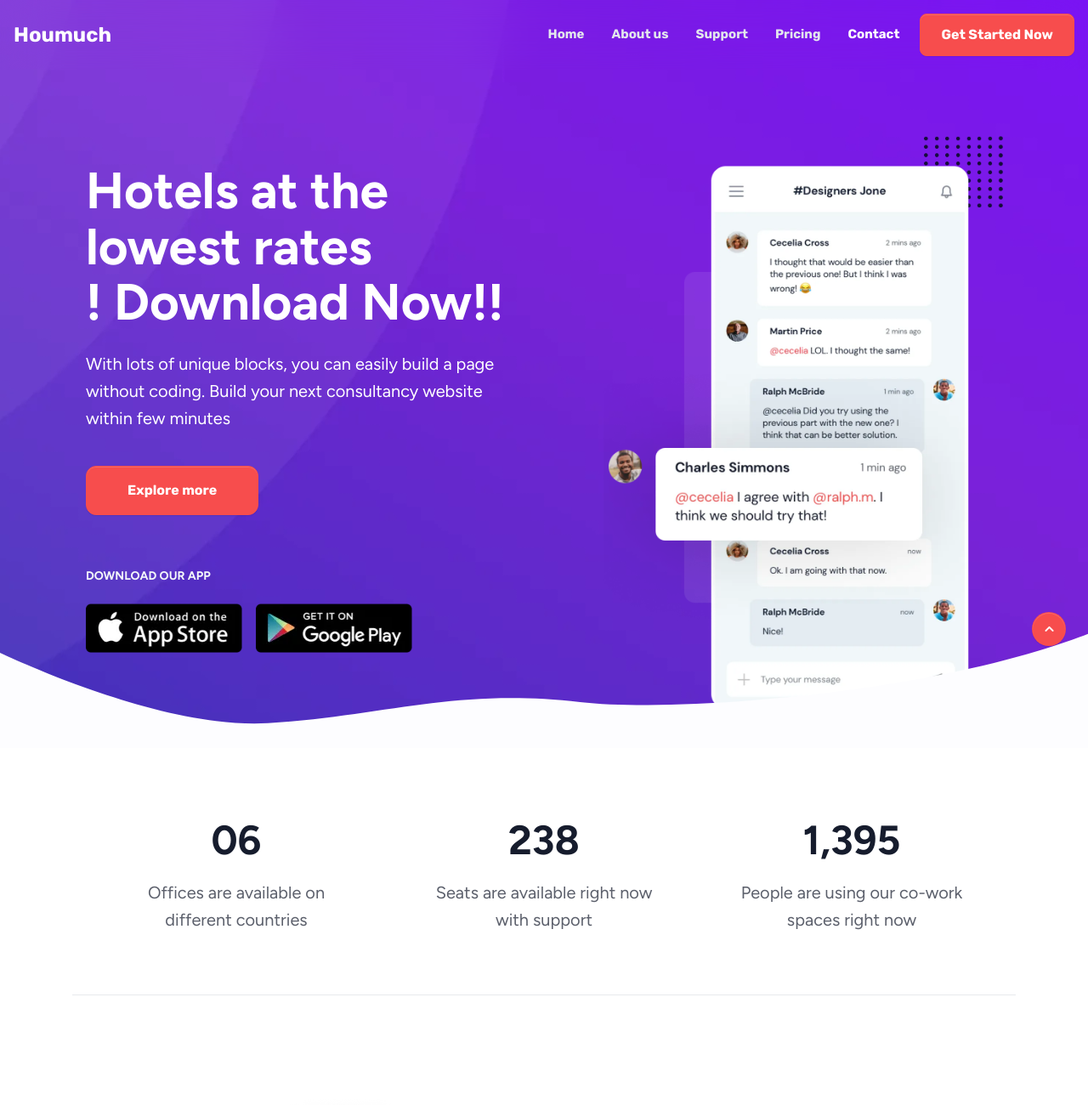
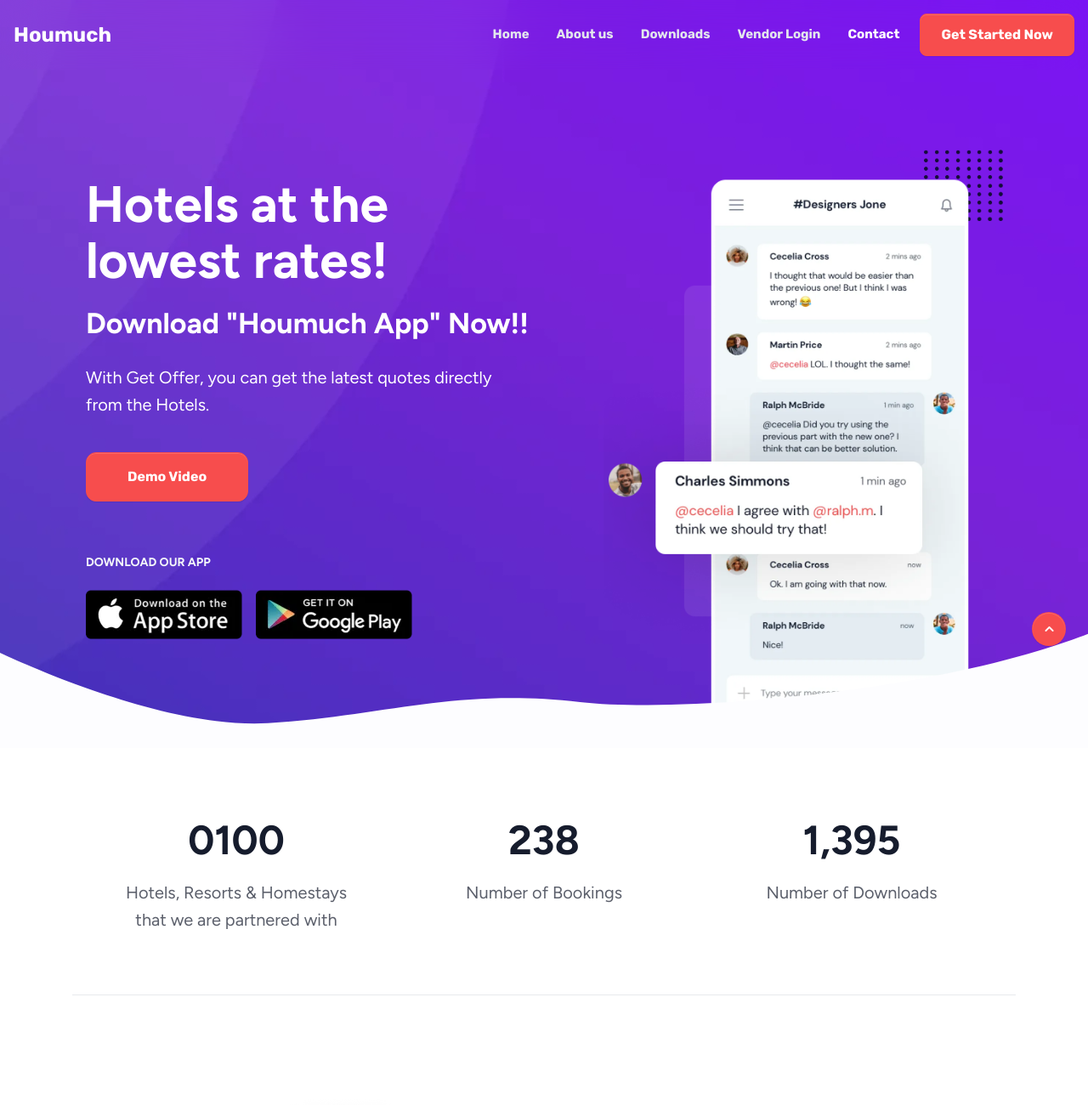
Before and after one commit to rah233/hmweb, a plain HTML site: page index.html in a window 1280 px wide. Shown: the top 1300 px of the page at 85% size. Drawn offline with nearby package versions, Linux system fonts and the light colour scheme.

Commit message:
Latest changes

```diff
--- a/index.html
+++ b/index.html
@@ -39,8 +39,8 @@
               <ul class="navbar-nav gap-md-2 gap-lg-3 pt-x1 pb-1 pt-md-0 pb-md-0" data-navbar-nav="data-navbar-nav">
                 <li class="nav-item"> <a class="nav-link lh-xl" href="#home">Home</a></li>
                 <li class="nav-item"> <a class="nav-link lh-xl" href="#about">About us</a></li>
-                <li class="nav-item"> <a class="nav-link lh-xl" href="#service">Support</a></li>
-                <li class="nav-item"> <a class="nav-link lh-xl" href="#pricing">Pricing</a></li>
+                <li class="nav-item"> <a class="nav-link lh-xl" href="#service">Downloads</a></li>
+                <li class="nav-item"> <a class="nav-link lh-xl" href="#pricing">Vendor Login</a></li>
                 <li class="nav-item"> <a class="nav-link lh-xl" href="#contact">Contact</a></li>
               </ul>
             </div>
@@ -52,9 +52,9 @@
               <div class="container">
                 <div class="row gy-4 gy-md-8 pt-9 pt-lg-0">
                   <div class="col-lg-6 text-center text-lg-start">
-                    <h1 class="fs-2 fs-lg-1 text-white fw-bold mb-2 mb-lg-x1 lh-base mt-3 mt-lg-0"> Hotels at the lowest rates !<span class="text-nowrap"> Download Now!! </span></h1>
-                    <p class="fs-8 text-white mb-3 mb-lg-4 lh-lg">With lots of unique blocks, you can easily build a page without coding. Build your next consultancy website within few minutes</p>
-                    <div class="d-flex justify-content-center justify-content-lg-start"><a class="btn btn-primary btn-lg lh-xl mb-4 mb-md-5 mb-lg-7" href="#!">Explore more</a></div>
+                    <h1 class="fs-2 fs-lg-1 text-white fw-bold mb-2 mb-lg-x1 lh-base mt-3 mt-lg-0"> Hotels at the lowest rates!<br><span class="text-nowrap fs-5">Download "Houmuch App" Now!! </span></h1>
+                    <p class="fs-8 text-white mb-3 mb-lg-4 lh-lg">With Get Offer, you can get the latest quotes directly from the Hotels.</p>
+                    <div class="d-flex justify-content-center justify-content-lg-start"><a class="btn btn-primary btn-lg lh-xl mb-4 mb-md-5 mb-lg-7" href="https://youtu.be/-zsGDKbTYxM?si=F956rhjgth3xcdXs">Demo Video</a></div>
                     <p class="mb-x1 fs-10 button-text text-uppercase fw-bold lh-base text-300">Download our app</p>
                     <div class="d-flex flex-wrap justify-content-center justify-content-lg-start gap-2 position-relative z-2"><a class="border-0 p-0 bg-transparent cursor-pointer rounded-1" href="#!"> <img class="img-fluid" src="assets/img/logos/App_Store.webp" alt="assets/img/logos/App_Store.webp" /></a><a class="border-0 p-0 bg-transparent cursor-pointer rounded-1" href="#!"> <img class="img-fluid" src="assets/img/logos/Play_Store.webp" alt="assets/img/logos/Play_Store.webp" /></a></div>
                   </div>
@@ -73,16 +73,16 @@
           <section class="container border-bottom mb-8 mb-lg-10">
             <div class="row pb-6 pb-lg-8 g-3 g-lg-8 px-3">
               <div class="col-12 col-md-4">
-                <h2 class="fs-3 fw-bold lh-sm mb-2 text-center" data-countup='{"endValue":6,"prefix":"0"}'>0</h2>
-                <h6 class="fs-8 fw-normal lh-lg mb-0 opacity-70 text-center">Offices are available on different countries</h6>
+                <h2 class="fs-3 fw-bold lh-sm mb-2 text-center" data-countup='{"endValue":100,"prefix":"0"}'>0</h2>
+                <h6 class="fs-8 fw-normal lh-lg mb-0 opacity-70 text-center">Hotels, Resorts & Homestays that we are partnered with</h6>
               </div>
               <div class="col-12 col-md-4">
                 <h2 class="fs-3 fw-bold lh-sm mb-2 text-center" data-countup='{"endValue":238}'>0</h2>
-                <h6 class="opacity-70 fs-8 fw-normal lh-lg mb-0 text-center">Seats are available right now with support</h6>
+                <h6 class="opacity-70 fs-8 fw-normal lh-lg mb-0 text-center">Number of Bookings</h6>
               </div>
               <div class="col-12 col-md-4">
                 <h2 class="fs-3 fw-bold lh-sm mb-2 text-center" data-countup='{"endValue":1395,"autoIncreasing":true}'>0</h2>
-                <h5 class="opacity-70 fs-8 fw-normal lh-lg mb-0 text-center">People are using our co-work spaces right now</h5>
+                <h5 class="opacity-70 fs-8 fw-normal lh-lg mb-0 text-center">Number of Downloads</h5>
               </div>
             </div>
           </section>
```
Also changed, not shown: assets/img/logos/ICON.png (added), assets/img/logos/hmlogo.png (added).
